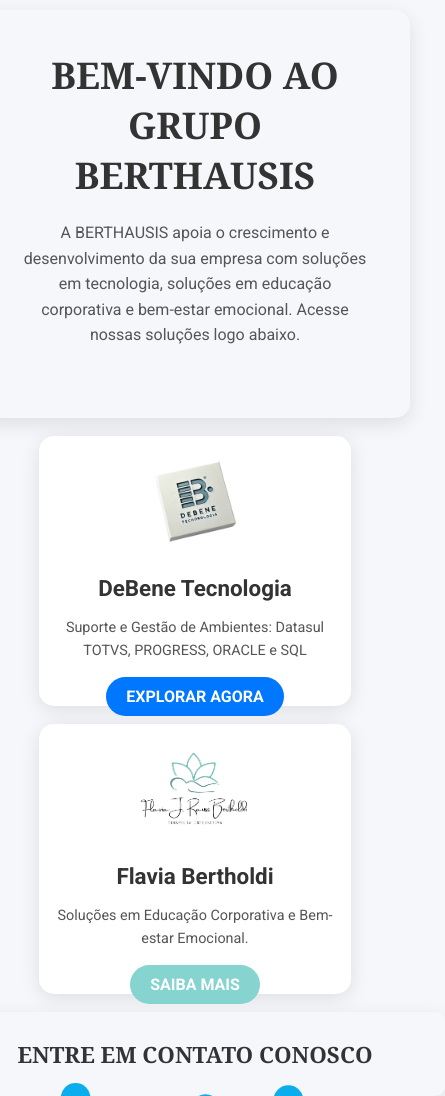
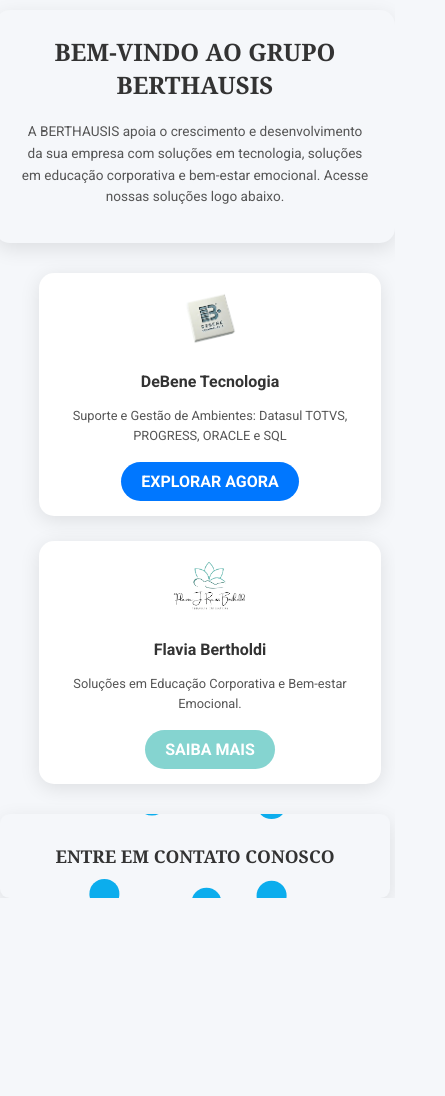
Before and after one commit to giuseppeBertholdi/Personal-Website, a plain HTML site: page public/index.html in a window 390 px wide. Shown: the whole page, 445 px wide, since content can reach past the window. After the commit the page ends 898 px from the top, so only its background shows below. Drawn offline with Linux system fonts and the light colour scheme.

Commit message:
commit giuseppe9

```diff
--- a/contador.json
+++ b/contador.json
@@ -1 +1 @@
-{"total":319}
+{"total":320}
--- a/public/index.html
+++ b/public/index.html
@@ -246,6 +246,127 @@
         z-index: 1; /* Coloca o texto acima das bolas */
     }
 
+    /* Estilos gerais para dispositivos menores (telas pequenas) */
+@media (max-width: 768px) {
+    .berthausis-container {
+        padding: 10px;
+    }
+
+    .berthausis-content h1 {
+        font-size: 1.8rem;
+    }
+
+    .berthausis-content p {
+        font-size: 0.9rem;
+        margin-bottom: 15px;
+    }
+
+    .services {
+        flex-direction: column;
+        align-items: center;
+        gap: 20px; /* Aumenta o espaço entre os containers em telas pequenas */
+        padding: 20px 0;
+    }
+
+    .container {
+        width: 90%; /* Faz os containers ocuparem mais largura da tela */
+        height: auto; /* Deixa a altura flexível para conteúdo */
+        padding: 20px;
+    }
+
+    .icon img {
+        width: 100px;
+        height: 80px;
+    }
+
+    .title {
+        font-size: 1.2rem;
+    }
+
+    .description {
+        font-size: 0.9rem;
+    }
+
+    .cta-button {
+        font-size: 0.9rem;
+        padding: 10px 20px;
+    }
+
+    button {
+        width: 100%;
+        padding: 0.8em 1.5em;
+        font-size: 1.2rem;
+    }
+
+    button a {
+        font-size: 1.2rem;
+    }
+
+    .container:hover {
+        transform: translateY(-5px);
+        box-shadow: 0 6px 20px rgba(0, 0, 0, 0.1);
+    }
+}
+
+/* Estilos para telas muito pequenas (ex: smartphones em modo retrato) */
+@media (max-width: 480px) {
+    .berthausis-container {
+        padding: 5px;
+    }
+
+    .berthausis-content h1 {
+        font-size: 1.5rem;
+    }
+
+    .berthausis-content p {
+        font-size: 0.85rem;
+        margin-bottom: 10px;
+    }
+
+    .services {
+        gap: 15px;
+    }
+
+    .container {
+        width: 100%; /* Os containers ocupam toda a largura */
+        height: auto;
+        padding: 15px;
+    }
+
+    .icon img {
+        width: 80px;
+        height: 60px;
+    }
+
+    .title {
+        font-size: 1rem;
+    }
+
+    .description {
+        font-size: 0.8rem;
+    }
+
+    .cta-button {
+        font-size: 0.9rem;
+        padding: 8px 18px;
+    }
+
+    button {
+        width: 100%;
+        padding: 1em 1.2em;
+        font-size: 1.1rem;
+    }
+
+    button a {
+        font-size: 1.1rem;
+    }
+
+    .container:hover {
+        transform: translateY(-3px); /* Menos impacto no hover em telas pequenas */
+    }
+}
+
+
     </style>
 </head>
 <body>
```
Also changed, not shown: public/contatoDebene.html (+3 -2 lines), public/debene.html (+4 -1 lines), 1 other file.
